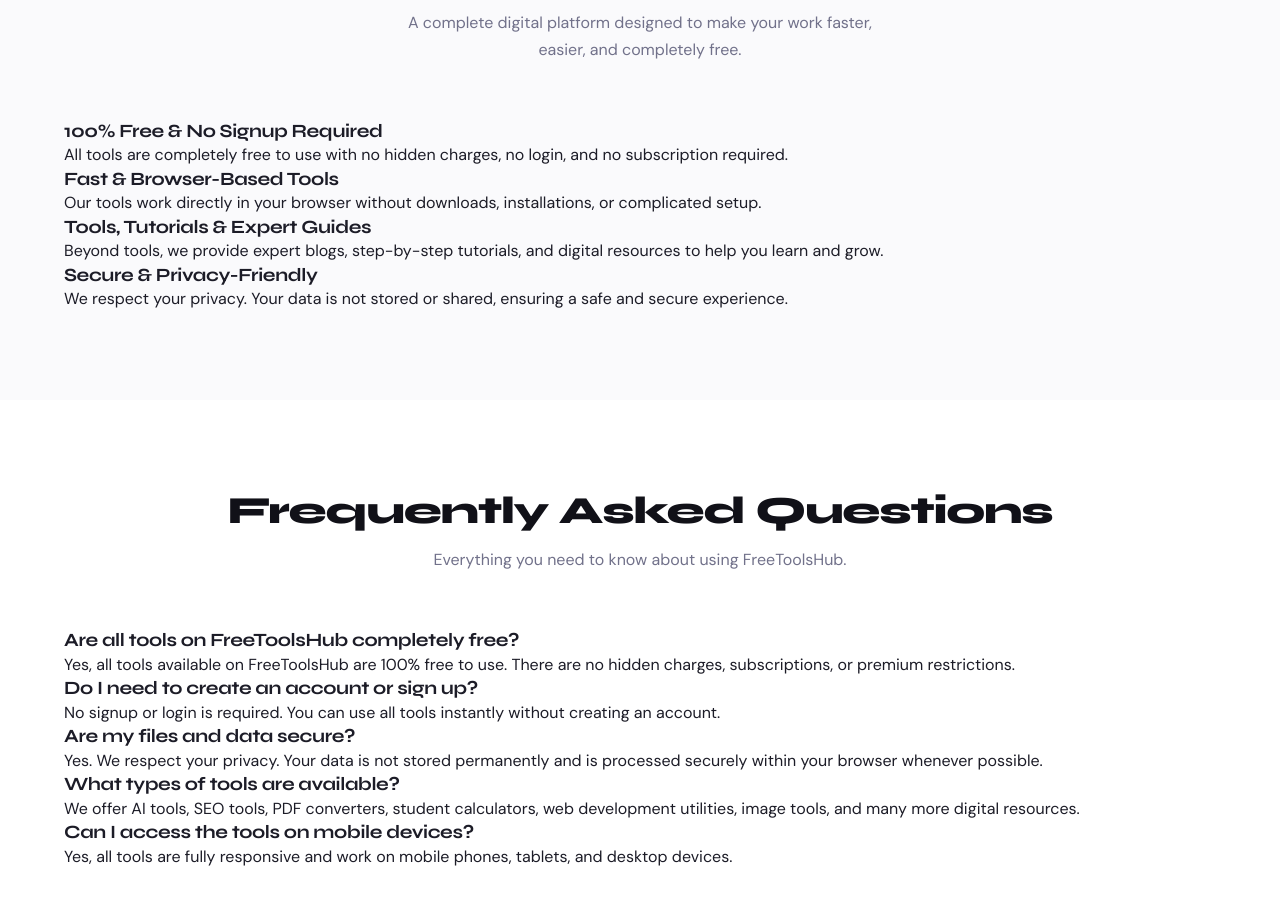
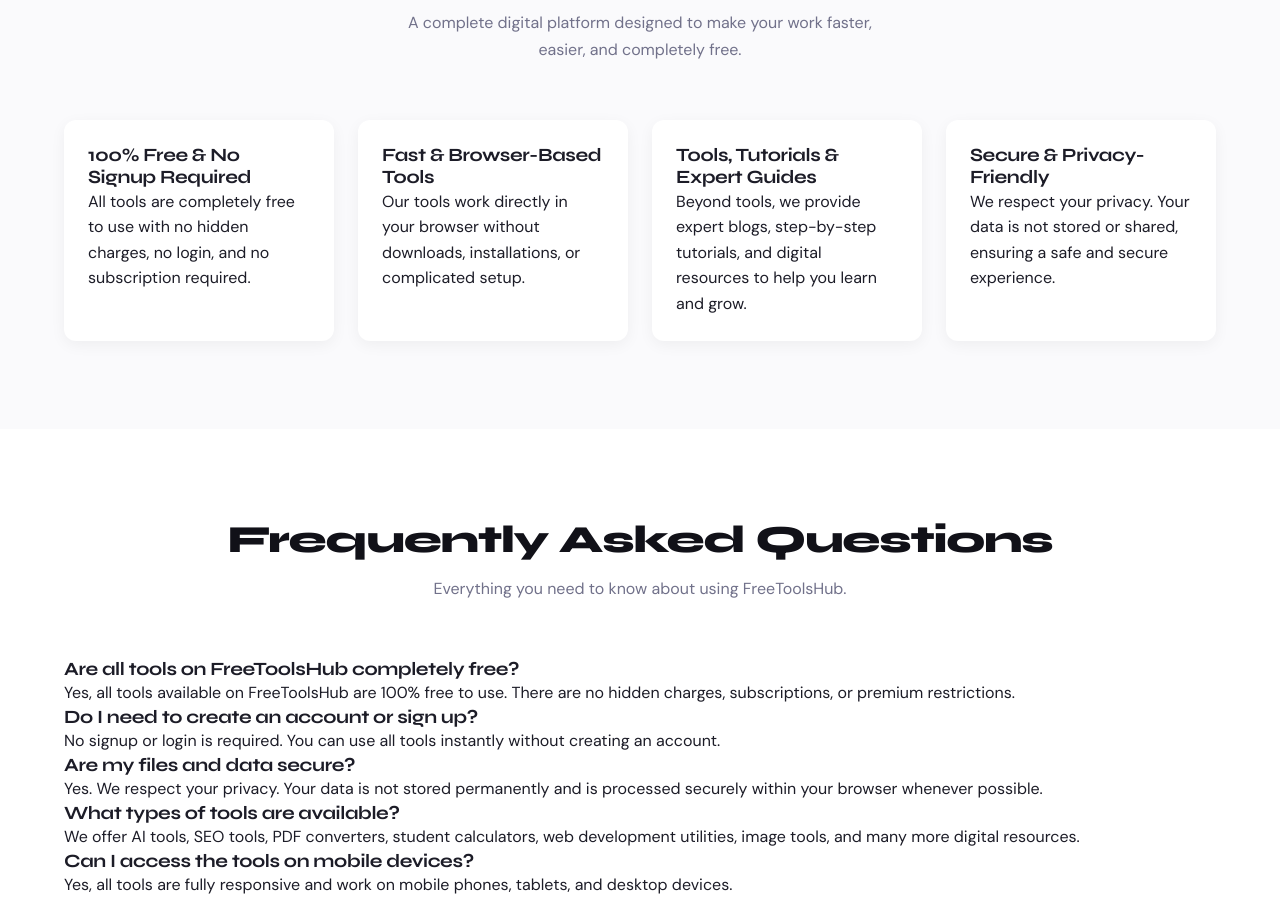
Before and after one commit to freetoolsapp/free-tools-hub, a website: page index.html in a window 1280 px wide. Shown: the part 6213-7130 px from the top of the page. Drawn offline with Linux system fonts and the light colour scheme.

Commit message:
Update style.css

```diff
--- a/style.css
+++ b/style.css
@@ -448,6 +448,20 @@
 /* ================================================
    SECTION COMMON
    ================================================ */
+.features-grid {
+    display: grid;
+    grid-template-columns: repeat(auto-fit, minmax(250px, 1fr));
+    gap: 24px;
+    margin-top: 40px;
+}
+
+.feature-box {
+    background: #ffffff;
+    padding: 24px;
+    border-radius: 12px;
+    box-shadow: 0 4px 15px rgba(0,0,0,0.05);
+}
+
 .section {
     padding: 88px 0;
 }
```
